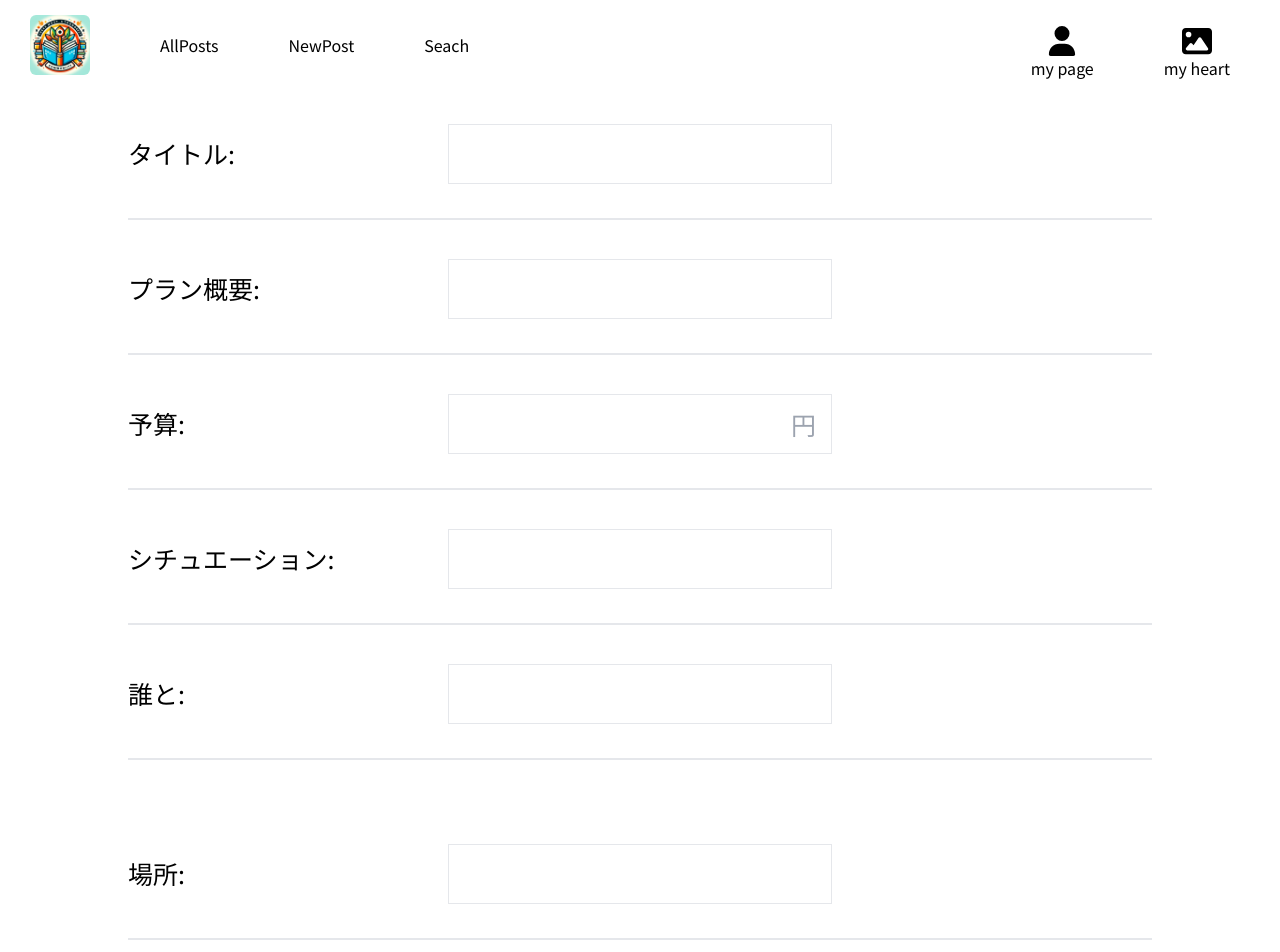
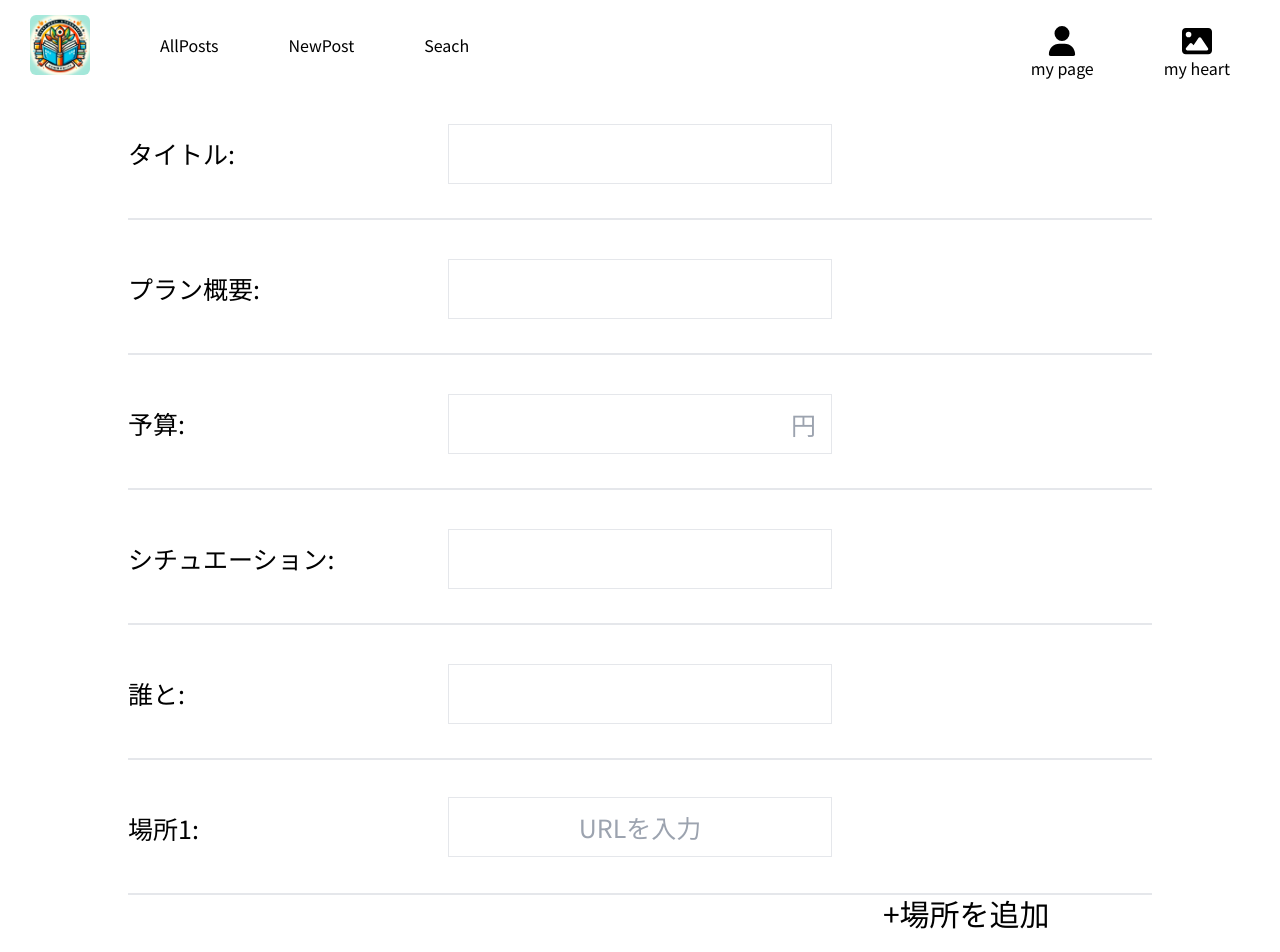
Before and after one commit to strongest-community/web_public, a Next.js app: page /Post/new in a window 1280 px wide. Shown: the top 952 px of the page. Built offline with nearby package versions, Linux system fonts and the light colour scheme.

Commit message:
place追加

```diff
--- a/src/app/Post/[id]/page.tsx
+++ b/src/app/Post/[id]/page.tsx
@@ -97,7 +97,7 @@ function PlanDetails() {
           </form>
           <p>コメント一覧</p>
           {plan?.comments.map((e: any) => (
-            <p>
+            <p key={comment.id}>
               {e.stars}
               {e.comment}
             </p>
--- a/src/app/Post/new/page.tsx
+++ b/src/app/Post/new/page.tsx
@@ -8,7 +8,7 @@ export default function New() {
   const [budget, setBudget] = useState("");
   const [situation, setSituation] = useState("");
   const [withWhom, setWithWhom] = useState("");
-  const [place, setPlace] = useState("");
+  const [places, setPlaces] = useState<string[]>([""]);
   const [postData, setPostData] = useState("");
   const router = useRouter();
 
@@ -17,8 +17,16 @@ export default function New() {
   const onChangeBudget = (e: React.ChangeEvent<HTMLInputElement>) => setBudget(e.target.value);
   const onChangeSituation = (e: React.ChangeEvent<HTMLInputElement>) => setSituation(e.target.value);
   const onChangeWithWhom = (e: React.ChangeEvent<HTMLInputElement>) => setWithWhom(e.target.value);
-  const onChangePlace = (e: React.ChangeEvent<HTMLInputElement>) => setPlace(e.target.value);
 
+  const onChangePlace = (index: number) => (e: React.ChangeEvent<HTMLInputElement>) => {
+    const newPlaces = [...places];
+    newPlaces[index] = e.target.value;
+    setPlaces(newPlaces);
+  };
+
+  const handleAddPlace = () => {
+    setPlaces([...places, ""]);
+  };
   const onSubmitHandler = async (e: FormEvent<HTMLFormElement>) => {
     e.preventDefault();
     const res = await fetch("http://localhost:8000/plans/", {
@@ -59,13 +67,24 @@ export default function New() {
           <p>シチュエーション:</p>
           <input className="border w-96 h-[60px] mr-80" value={situation} onChange={onChangeSituation} type="text" />
         </div>
-        <div className="flex items-center justify-between mb-[50px] border-b-2 h-[130px]">
+        <div className="flex items-center justify-between mb-[5px] border-b-2 h-[130px]">
           <p>誰と:</p>
           <input className="border w-96 h-[60px] mr-80" value={withWhom} onChange={onChangeWithWhom} type="text" />
         </div>
-        <div className="flex items-center justify-between mb-[50px] border-b-2 h-[130px]">
-          <p>場所:</p>
-          <input className="border w-96 h-[60px] mr-80" value={place} onChange={onChangePlace} type="text" />
+        {places.map((place, index) => (
+          <div className="flex items-center justify-between border-b-2 h-[130px]" key={place}>
+            <p>場所{index+1}:</p>
+            <div className="flex flex-col">
+
+                <div className="flex items-center justify-between mb-[50px] h-[130px]" key={index}>
+                  <input placeholder="URLを入力" className="border w-96 h-[60px] mr-80 mt-[45px] text-center" value={place} onChange={onChangePlace(index)} type="text" />
+                </div>
+
+            </div>
+          </div>
+        ))}
+        <div className="flex justify-end">
+          <button className="mr-[8vw] text-3xl" type="button" onClick={handleAddPlace}>+場所を追加</button>
         </div>
         <div className="flex justify-center">
           <button className="border border-black p-[20px] px-44 rounded-[30px] m-10" type="submit">
```
